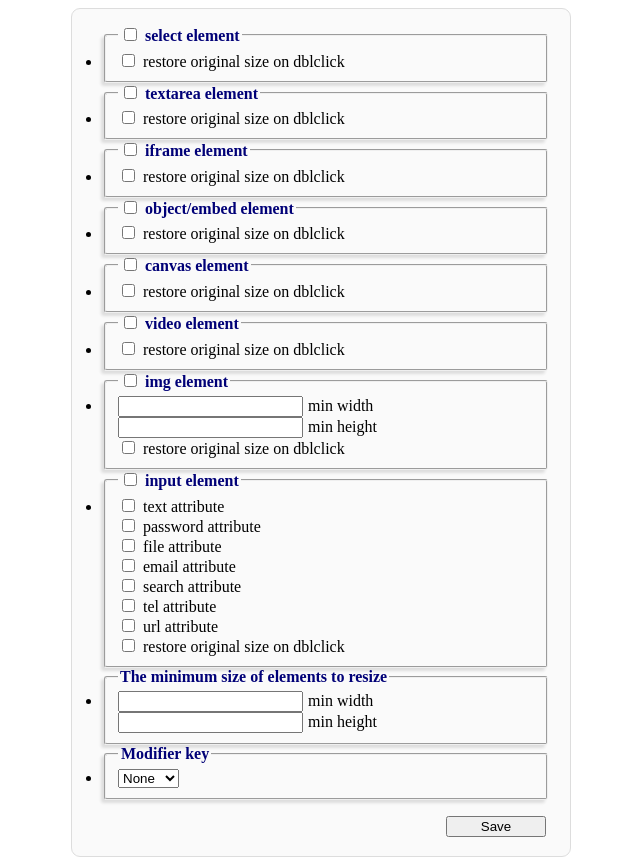
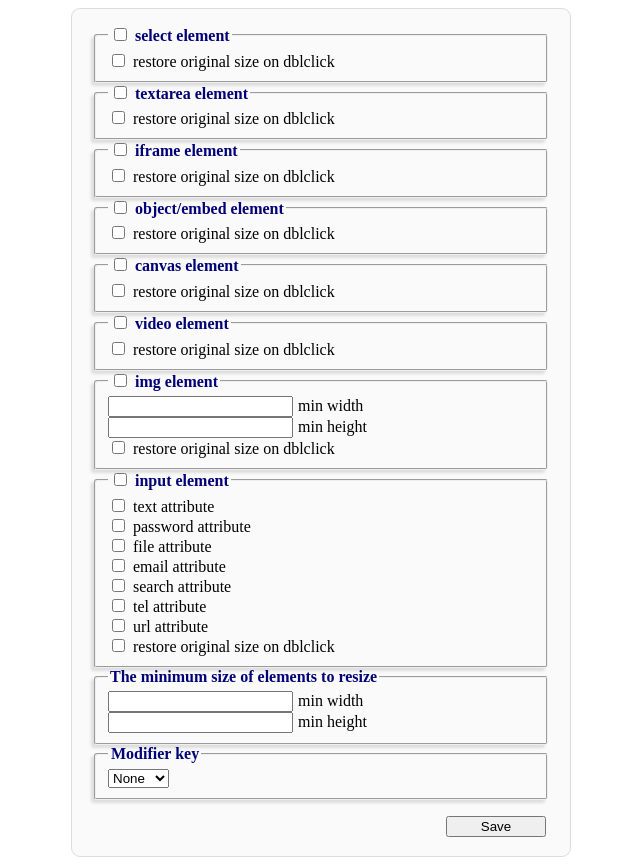
Before and after one commit to Gemorroj/textarea-resizer, a browser extension: page presto/options.html in a window 1280 px wide. Shown: the whole page, without its empty margins (319-959 px from the left). Drawn offline with Linux system fonts and the light colour scheme.

Commit message:
cleanup permissions, minor options update

```diff
--- a/presto/options.css
+++ b/presto/options.css
@@ -43,5 +43,6 @@ input[type="submit"] {
     margin-right: 4px;
 }
 ul {
-    padding-left: 10px;
+    padding-left: 0;
+    list-style-type: none;
 }
--- a/webkit/options.css
+++ b/webkit/options.css
@@ -43,5 +43,6 @@ input[type="submit"] {
     margin-right: 4px;
 }
 ul {
-    padding-left: 10px;
+    padding-left: 0;
+    list-style-type: none;
 }
```
Also changed, not shown: webkit/manifest.json.
